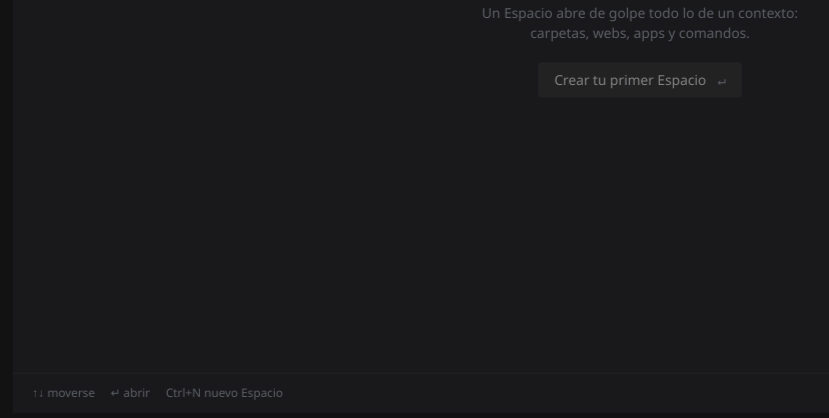
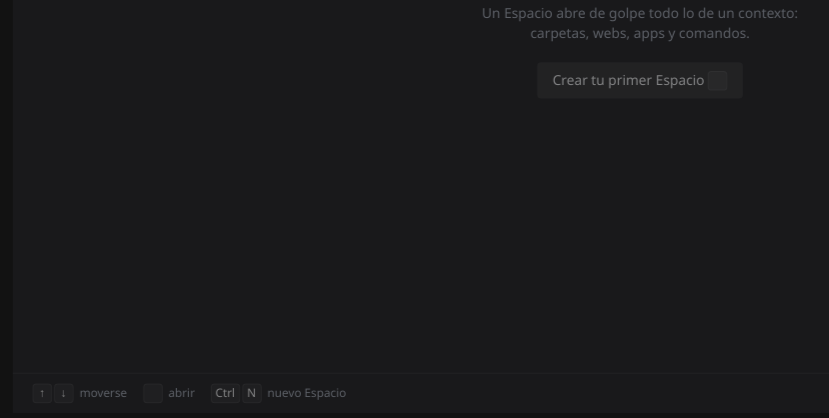
Before and after one commit to dariodmr14/sift, a React (Vite) app in the folder apps/desktop/: page / in a window 1280 px wide. Shown: the part 379-797 px from the top of the page, without its empty margins (0-829 px from the left). Built offline with nearby package versions, Linux system fonts and the light colour scheme.

Commit message:
style(unslop): details pass — keycaps in the footer and selected row, the accent underline signature

```diff
--- a/apps/desktop/src/App.tsx
+++ b/apps/desktop/src/App.tsx
@@ -19,6 +19,7 @@ import { useBarData } from "./launcher/useBarData";
 import { useFileIcons, useFileSearch } from "./launcher/useFileSearch";
 import { useSpaceRun } from "./launcher/useSpaceRun";
 import { Glyph } from "./components/Glyph";
+import { Shortcut } from "./components/Keycap";
 
 function App() {
   const [query, setQuery] = useState("");
@@ -239,20 +240,20 @@ function App() {
 
       <footer className="flex items-center gap-4 border-t border-line px-5 py-2 text-xs text-muted">
         {mode.kind === "running" ? (
-          <span>Esc cancelar (lo ya abierto sigue abierto)</span>
+          <Hint keys="Esc">cancelar (lo ya abierto sigue abierto)</Hint>
         ) : mode.kind === "result" ? (
-          <span>Esc cerrar</span>
+          <Hint keys="Esc">cerrar</Hint>
         ) : (
           <>
-            <span>↑↓ moverse</span>
-            <span>↵ abrir</span>
+            <Hint keys="↑+↓">moverse</Hint>
+            <Hint keys="enter">abrir</Hint>
             {items[selected]?.path ? (
               <>
-                <span>Ctrl+↵ carpeta</span>
-                <span>Ctrl+Shift+C copiar ruta</span>
+                <Hint keys="Ctrl+enter">carpeta</Hint>
+                <Hint keys="Ctrl+Shift+C">copiar ruta</Hint>
               </>
             ) : (
-              <span>Ctrl+N nuevo Espacio</span>
+              <Hint keys="Ctrl+N">nuevo Espacio</Hint>
             )}
           </>
         )}
@@ -273,4 +274,14 @@ function App() {
   );
 }
 
+/** Un atajo del pie: sus teclas y qué hace. */
+function Hint({ keys, children }: { keys: string; children: string }) {
+  return (
+    <span className="flex items-center gap-1.5">
+      <Shortcut keys={keys} />
+      {children}
+    </span>
+  );
+}
+
 export default App;
--- /dev/null
+++ b/apps/desktop/src/components/Keycap.tsx
@@ -0,0 +1,25 @@
+// Atajos de teclado como teclas pequeñas, como los menús de Windows 11. Solo en el pie de
+// la barra y en la fila seleccionada: en todas las filas serían ruido.
+
+import { Glyph } from "./Glyph";
+
+/** Una tecla. `enter` pinta el glifo de Intro de Windows. */
+export function Keycap({ k }: { k: string }) {
+  return (
+    <kbd className="sift-key">
+      {k === "enter" ? <Glyph name="enter" className="text-xs" /> : k}
+    </kbd>
+  );
+}
+
+/** Un atajo («Ctrl+Shift+C», «Ctrl+enter») como teclas seguidas, sin el «+». */
+export function Shortcut({ keys }: { keys: string }) {
+  const parts = keys === "+" ? ["+"] : keys.split(/\+(?!$)/);
+  return (
+    <span className="inline-flex items-center gap-0.5" aria-label={keys}>
+      {parts.map((k, i) => (
+        <Keycap key={i} k={k} />
+      ))}
+    </span>
+  );
+}
--- a/apps/desktop/src/index.css
+++ b/apps/desktop/src/index.css
@@ -205,6 +205,39 @@ body,
     vertical-align: -0.125em;
   }
 
+  /*
+   * La firma de Sift, «la marca de lo que encaja»: lo encontrado, subrayado con un trazo
+   * del acento legible (--accent-ink, 4,5:1 sobre el fondo). Igual en todas partes: las
+   * palabras de una búsqueda exacta y, si el archivo llegó por significado, el pasaje
+   * entero que encaja. Sin caja de color: el texto se lee igual que el resto.
+   */
+  .sift-match {
+    background: none;
+    color: inherit;
+    text-decoration-line: underline;
+    text-decoration-color: var(--accent-ink);
+    text-decoration-thickness: 2px;
+    text-underline-offset: 3px;
+    text-decoration-skip-ink: none;
+  }
+
+  /* Una tecla de un atajo (components/Keycap.tsx). */
+  .sift-key {
+    display: inline-flex;
+    min-width: 20px;
+    height: 20px;
+    align-items: center;
+    justify-content: center;
+    padding: 0 4px;
+    border: 1px solid var(--line);
+    border-radius: var(--radius-item);
+    background: var(--field);
+    color: var(--fg);
+    font-family: var(--font-sans);
+    font-size: 12px;
+    line-height: 1;
+  }
+
   /* Superficie flotante de vidrio (diálogos). */
   .sift-glass {
     background: var(--glass);
--- a/apps/desktop/src/launcher/ResultsList.tsx
+++ b/apps/desktop/src/launcher/ResultsList.tsx
@@ -1,6 +1,7 @@
 // La lista de resultados de la barra: filas seleccionables con cabeceras de sección.
 
 import { Fragment, useEffect, useMemo, useRef } from "react";
+import { Shortcut } from "../components/Keycap";
 import { SECTION_LABEL, sectionStarts } from "./files";
 import type { Item } from "./items";
 
@@ -73,16 +74,10 @@ export function ResultsList({
                 {item.subtitle}
               </span>
             </span>
-            {item.shortcut ? (
-              <kbd className="text-xs text-muted" aria-hidden>
-                {item.shortcut}
-              </kbd>
-            ) : (
-              i === selected && (
-                <kbd className="text-xs text-muted" aria-hidden>
-                  ↵
-                </kbd>
-              )
+            {i === selected && (
+              <span aria-hidden className="shrink-0">
+                <Shortcut keys={item.shortcut ?? "enter"} />
+              </span>
             )}
           </li>
         </Fragment>
--- a/apps/desktop/src/launcher/items.tsx
+++ b/apps/desktop/src/launcher/items.tsx
@@ -98,10 +98,7 @@ export function buildItems(s: ItemSources): Item[] {
     subtitle: (
       <>
         {hit.byMeaning && (
-          <span
-            className="text-accent-ink"
-            title="No contiene tus palabras: Sift lo ha encontrado por su significado"
-          >
+          <span title="No contiene tus palabras: Sift lo ha encontrado por su significado. Lo marcado es el pasaje que encaja.">
             Por significado ·{" "}
           </span>
         )}
@@ -109,7 +106,10 @@ export function buildItems(s: ItemSources): Item[] {
           <span title="Se abre en esta página">pág. {hit.page} · </span>
         )}
         {hit.snippet.length ? (
-          <Highlighted segments={hit.snippet} />
+          <Highlighted
+            segments={hit.snippet}
+            whole={hit.byMeaning && !hit.snippet.some((s) => s.hit)}
+          />
         ) : (
           shortFolder(hit.path)
         )}
--- a/apps/desktop/src/launcher/panels.tsx
+++ b/apps/desktop/src/launcher/panels.tsx
@@ -8,19 +8,34 @@ import {
 } from "../bindings";
 import { progressText, type SummaryLine } from "./runSummary";
 import { Glyph, type GlyphName } from "../components/Glyph";
+import { Keycap } from "../components/Keycap";
 
 export type SpaceProgress = SpaceProgress_Deserialize;
 
 export const openSettings = (newSpace = false) =>
   void commands.openSettings(newSpace);
 
-/** Texto con las partes encontradas resaltadas (los trozos vienen de Rust). */
-export function Highlighted({ segments }: { segments: Segment[] }) {
+/**
+ * Texto con lo que encaja marcado con la firma (`.sift-match`). Los trozos vienen de
+ * Rust. `whole`: el texto entero es lo que encaja (un pasaje que llegó por significado,
+ * sin tus palabras dentro).
+ */
+export function Highlighted({
+  segments,
+  whole = false,
+}: {
+  segments: Segment[];
+  whole?: boolean;
+}) {
+  if (whole)
+    return (
+      <mark className="sift-match">{segments.map((s) => s.text).join("")}</mark>
+    );
   return (
     <>
       {segments.map((s, i) =>
         s.hit ? (
-          <mark key={i} className="rounded-[2px] bg-accent/25 text-fg">
+          <mark key={i} className="sift-match">
             {s.text}
           </mark>
         ) : (
@@ -45,7 +60,7 @@ export function EmptyState() {
         onClick={() => openSettings(true)}
         className="mt-2 rounded-item bg-selected px-4 py-2 text-sm"
       >
-        Crear tu primer Espacio <kbd className="ml-2 text-muted">↵</kbd>
+        Crear tu primer Espacio <Keycap k="enter" />
       </button>
     </div>
   );
```
Also changed, not shown: 1 other file (tests, documents, lock files or other folders).
